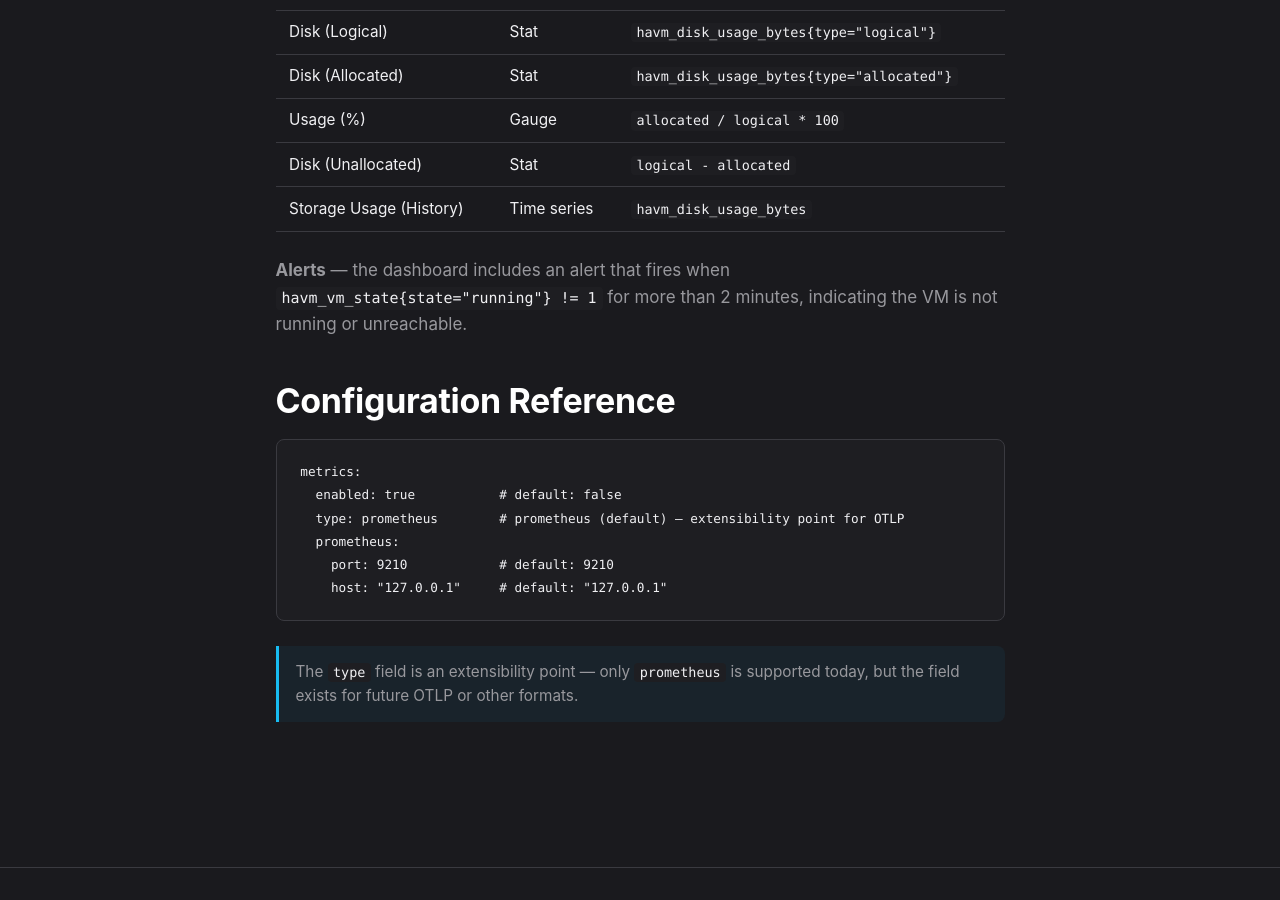
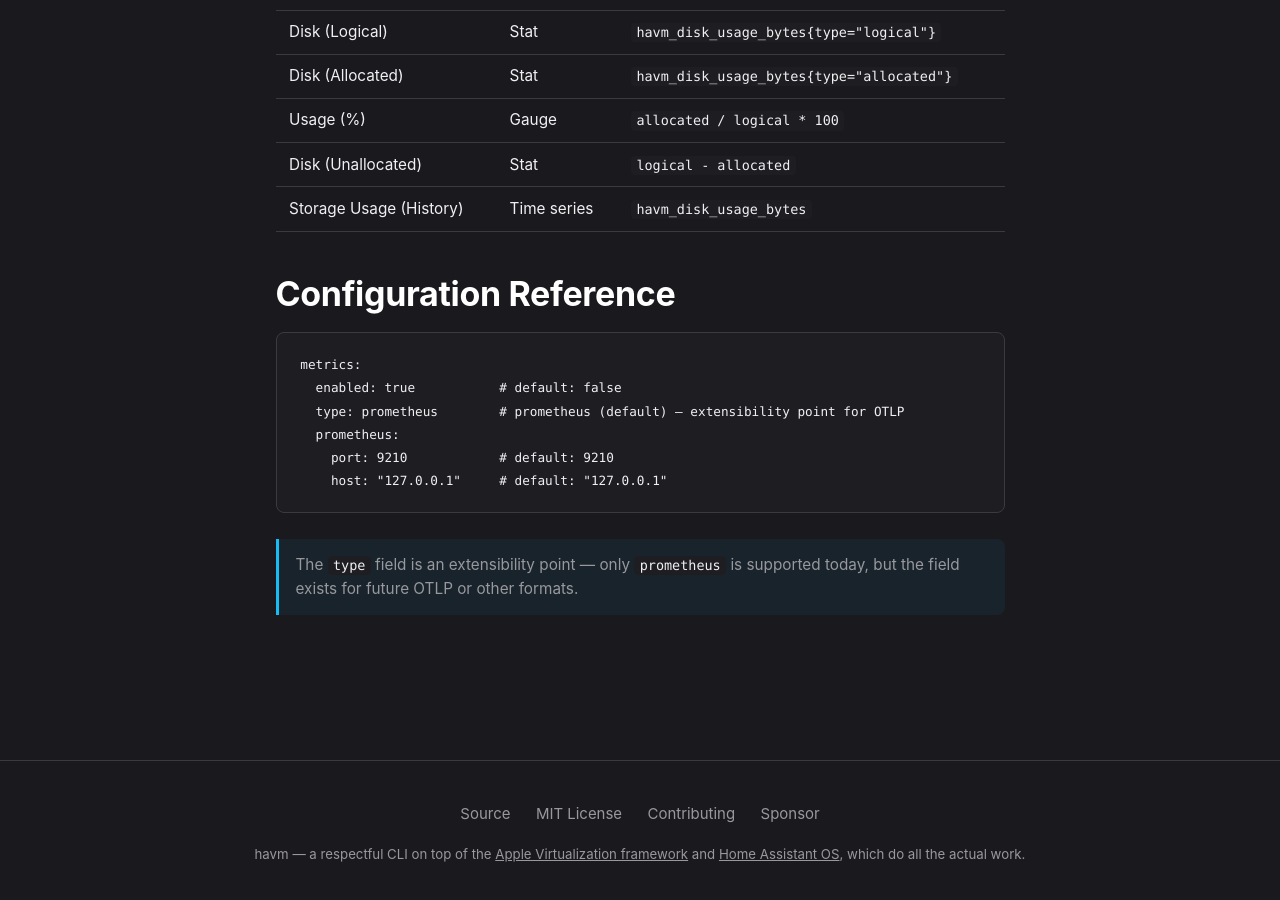
Before and after one commit to IngmarStein/havm, a Jekyll site: the page built from docs/metrics.md, in a window 1280 px wide and 900 px high, scrolled down 2665 px. Built offline with Jekyll 4.4.1, drawn with Linux system fonts in a browser that asks for light colours.

Commit message:
docs: remove incorrect alert claim from metrics page
The dashboard has no alert rules — only the built-in Grafana annotation.

```diff
--- a/docs/metrics.md
+++ b/docs/metrics.md
@@ -98,10 +98,6 @@ The dashboard covers:
 | Disk (Unallocated) | Stat | `logical - allocated` |
 | Storage Usage (History) | Time series | `havm_disk_usage_bytes` |
 
-**Alerts** — the dashboard includes an alert that fires when
-`havm_vm_state{state="running"} != 1` for more than 2 minutes,
-indicating the VM is not running or unreachable.
-
 [dashboard]: https://github.com/IngmarStein/havm/blob/main/grafana/dashboard.json
 
 ## Configuration Reference
```
